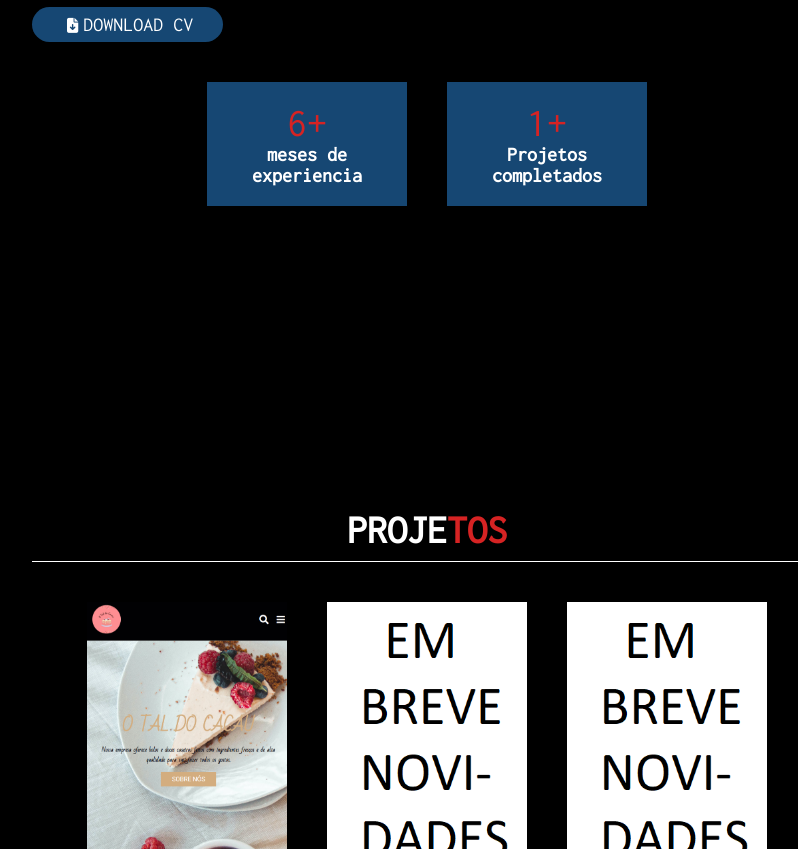
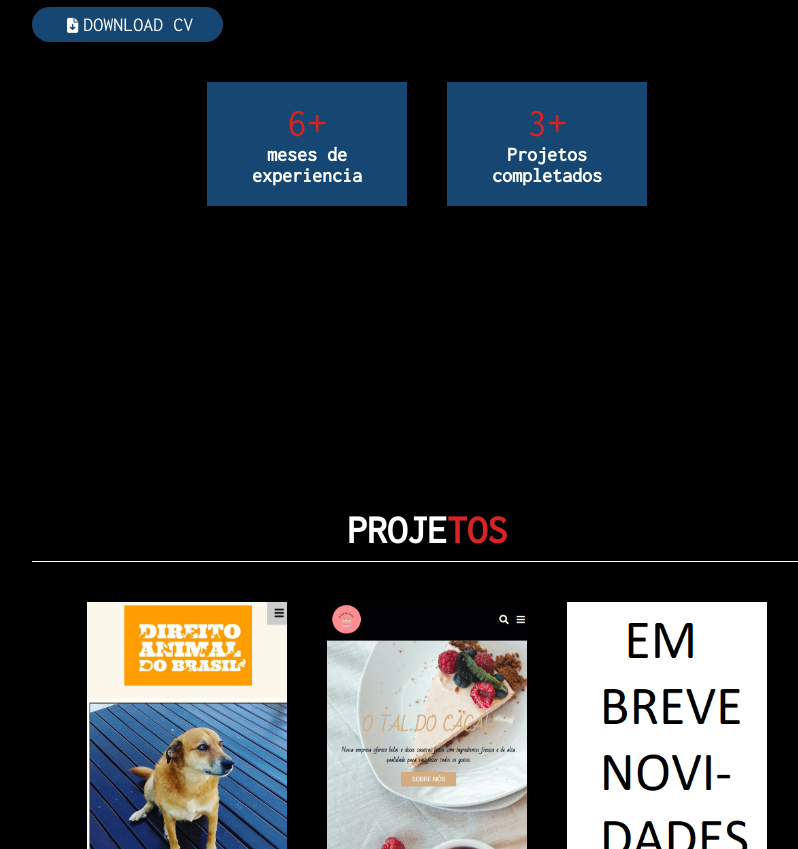
Before and after one commit to GustavoCorreiaDev/portfolio, a plain HTML site: page index.html in a window 1280 px wide. Shown: the part 1111-1960 px from the top of the page, without its empty margins (388-1186 px from the left). Drawn offline with nearby package versions, Linux system fonts and the light colour scheme.

Commit message:
Up
add website DAB

```diff
--- a/index.html
+++ b/index.html
@@ -25,7 +25,7 @@
         <div class="photo-header">
             <img src="images/photo.user.jpeg" alt="photo-user">
             <h3 class="name-header">Gustavo Correia</h3>
-            <p class="text-header">DESENVOLVEDOR WEB</p>
+            <p class="text-header">DESENVOLVEDOR WEB / FRONT END</p>
         </div>
 
         <nav class="nav-bar">
@@ -44,7 +44,7 @@
 
         <h3>Hey SUP!</h3>
         <h1>Eu sou <span>Gustavo Correia</span></h1>
-        <p>Ensino superior completo, com experiência em front-end, a procura de oportunidade na área de desenvolvimento web. Facilidade em aprender, desenvolver bom relacionamento interpessoal e garantir a satisfação dos clientes.</p>
+        <p>Ensino superior completo, com experiência em front-end, à procura de oportunidade na área de desenvolvimento web. Possuo amplo conhecimento em HTML, CSS e JavaScript, com habilidades em programação orientada a objetos. Além disso, sou familiarizado(a) com o framework Bootstrap 5 e tenho experiência no uso do pré-processador de CSS, Sass. Tenho conhecimentos em controle de versão com Git e utilização do GitHub para gerenciamento de repositórios. Também possuo experiência com o framework React, que me permite criar interfaces de usuário interativas e reativas. Tenho facilidade em aprender, desenvolver bom relacionamento interpessoal e garantir a satisfação dos clientes.</p>
         <a href="#sobreMim"><button class="btn">Sobre mim <i class="fa- solid fas fa-user-check"></i></button></a>
 
     </section><!--home section-->
@@ -72,7 +72,7 @@
                 </div>
 
                 <div class="box">
-                    <span>1+</span>
+                    <span>3+</span>
                     <h3>Projetos completados</h3>
                 </div>
 
@@ -87,12 +87,12 @@
 
         <div class="box-container">
 
+            <div class="box" id="dab">
+                <a href="https://direitoanimal.com/" target="_blank"><img src="images/dab.png"> </a>
+            </div>
+
             <div class="box" id="oTalDoCacau">
                 <a href="https://gustavocorreiadev.github.io/oTalDoCacau/" target="_blank"><img src="images/oTalDoCacau.png"></a>
-            </div>
-
-            <div class="box">
-                <img src="images/IMG.png" alt="">
             </div>
 
             <div class="box">
```
Also changed, not shown: images/dab.png (added).
